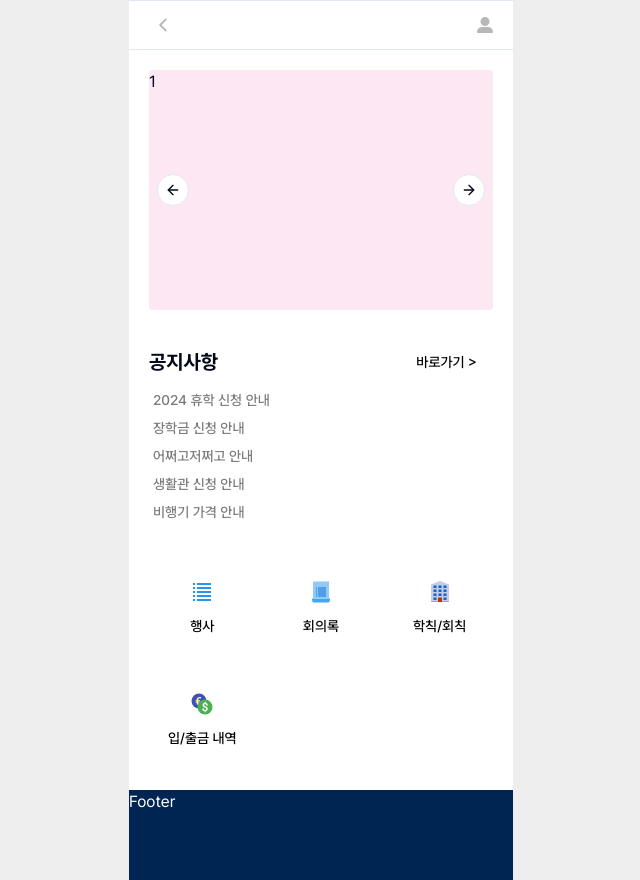
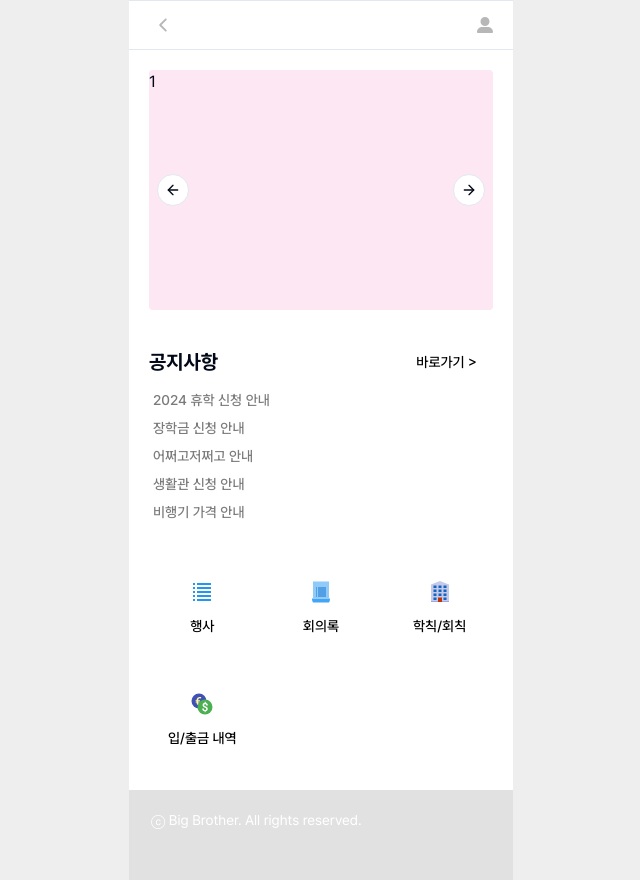
Before and after one commit to developthreefeet/big-brother-FE, a Next.js app: page /main in a window 1280 px wide. Shown: the whole page, without its empty margins (319-959 px from the left). Built offline with nearby package versions, Linux system fonts and the light colour scheme.

Commit message:
feature: 푸터 구현

```diff
--- a/src/widgets/Footer.tsx
+++ b/src/widgets/Footer.tsx
@@ -1,5 +1,11 @@
 const Footer = () => {
-  return <div className="h-[90px] mt-auto bg-blue-600 text-white">Footer</div>;
+  return (
+    <div className="h-[90px] mt-auto bg-gray-100 text-white p-5 ">
+      <div className="flex flex-col space-y-2">
+        <p className="text-sm ml-0.5">ⓒ Big Brother. All rights reserved.</p>
+      </div>
+    </div>
+  );
 };
 
 export default Footer;
```
